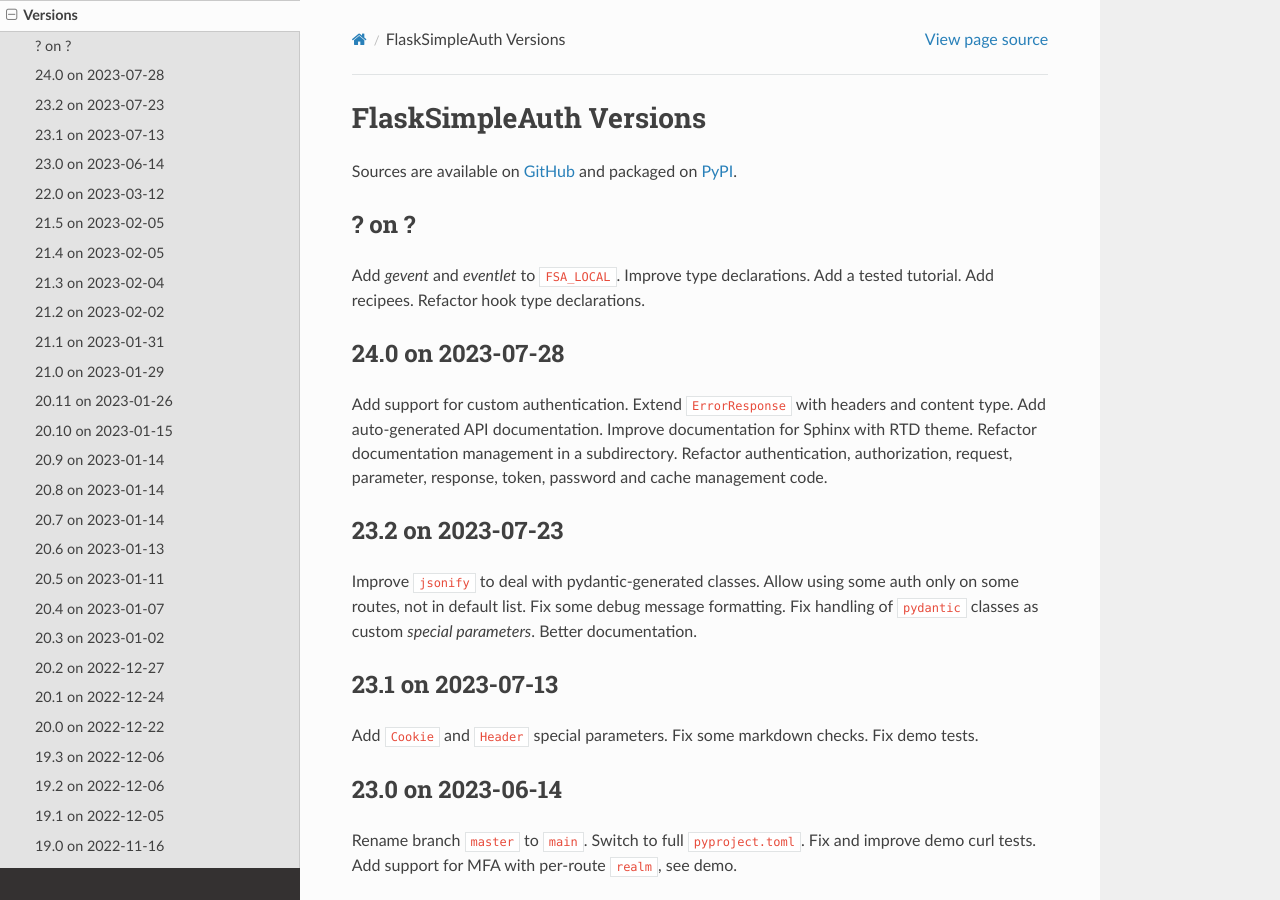
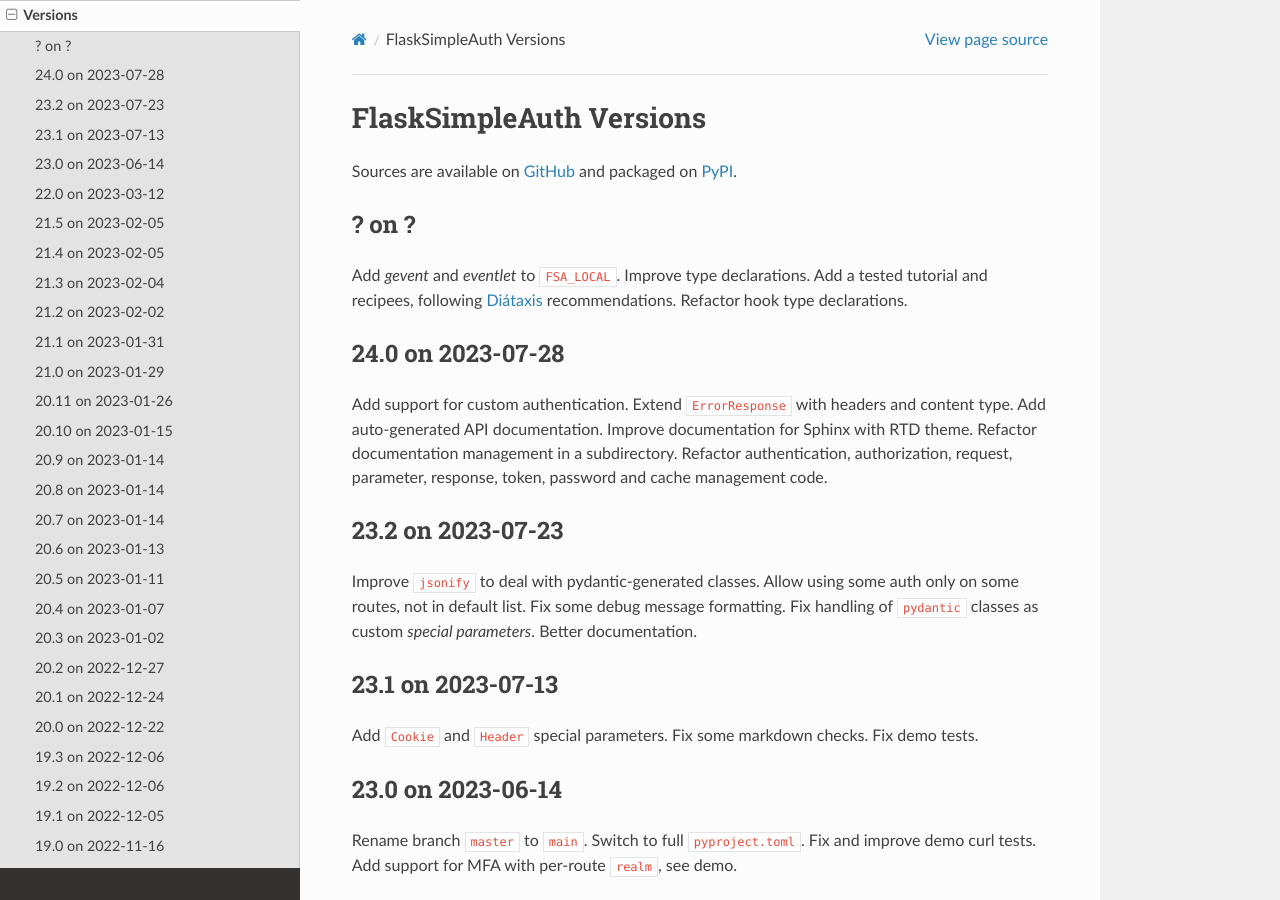
Before and after one commit to zx80/flask-simple-auth, a Sphinx documentation site: the page built from docs/VERSIONS.md, in a window 1280 px wide and 900 px high. Built offline with Sphinx 7.4.7 and the Read the Docs theme 2.0.0, drawn with Linux system fonts in a browser that asks for light colours; pages that are not in the unit, such as notebooks, are missing from menus.

Commit message:
add diataxis pointer about doc

```diff
--- a/docs/VERSIONS.md
+++ b/docs/VERSIONS.md
@@ -7,8 +7,8 @@
 
 Add *gevent* and *eventlet* to `FSA_LOCAL`.
 Improve type declarations.
-Add a tested tutorial.
-Add recipees.
+Add a tested tutorial and recipees, following
+[Diátaxis](https://diataxis.fr/) recommendations.
 Refactor hook type declarations.
 
 ## 24.0 on 2023-07-28
```
